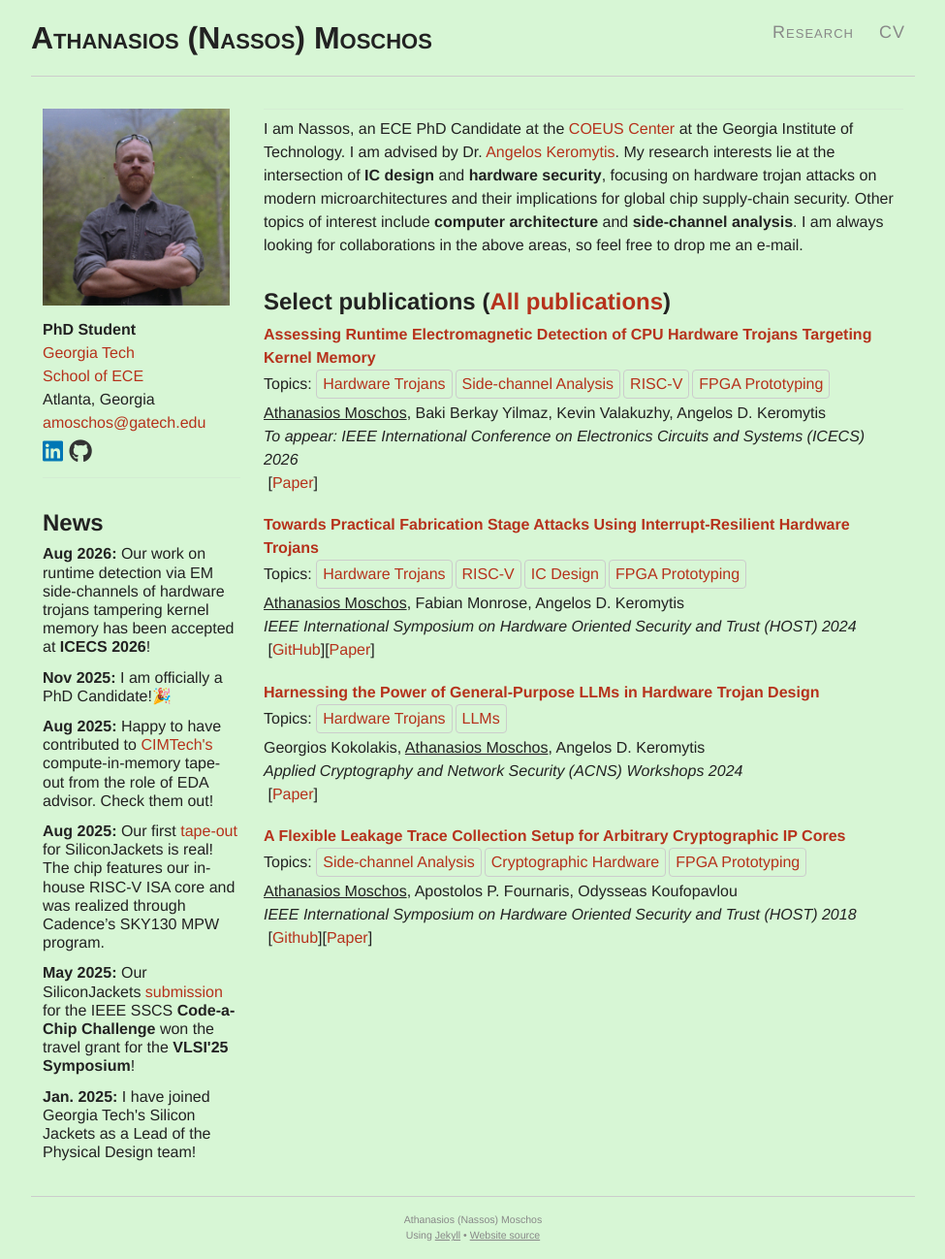
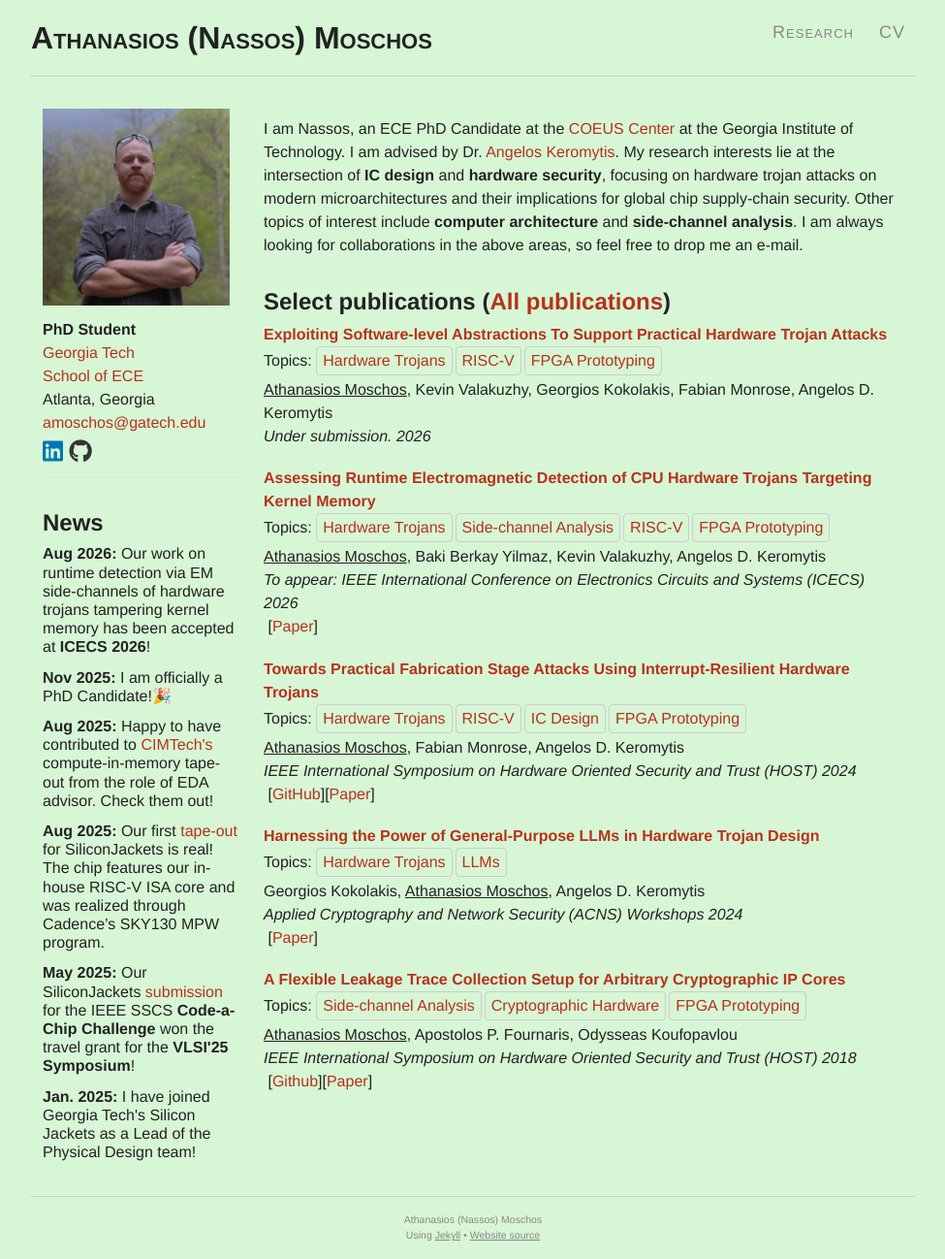
Before and after one commit to 0ena/0ena.github.io, a Jekyll site: the page built from index.md, in a window 1280 px wide. Shown: the whole page at 97% size, without its empty margins (152-1127 px from the left). Built offline with Jekyll 4.4.1, drawn with Linux system fonts in a browser that asks for light colours; nearby versions of some CDN libraries.

Commit message:
Add new publication on hardware Trojan attacks

```diff
--- a/_data/research.yml
+++ b/_data/research.yml
@@ -1,7 +1,18 @@
 pubs:
+    - title:   "Exploiting Software-level Abstractions To Support Practical Hardware Trojan Attacks"
+      author:  '<span style="text-decoration: underline">Athanasios Moschos</span>, Kevin Valakuzhy, Georgios Kokolakis, Fabian Monrose, Angelos D. Keromytis'
+      conference: '<span style="font-style: italic;">Under submission.</span>'
+      url:     "https://arxiv.org/abs/2609.23173"
+      year:    "2026"
+      selected: true
+      topics:
+          - "Hardware Trojans"
+          - "RISC-V"
+          - "FPGA Prototyping"
     - title:   "Assessing Runtime Electromagnetic Detection of CPU Hardware Trojans Targeting Kernel Memory"
       author:  '<span style="text-decoration: underline">Athanasios Moschos</span>, Baki Berkay Yilmaz, Kevin Valakuzhy, Angelos D. Keromytis'
       conference: '<span style="font-style: italic;">To appear:</span> IEEE International Conference on Electronics Circuits and Systems (ICECS)'
+      url:     "https://arxiv.org/abs/2609.23186"
       year:    "2026"
       selected: true
       topics:
```
